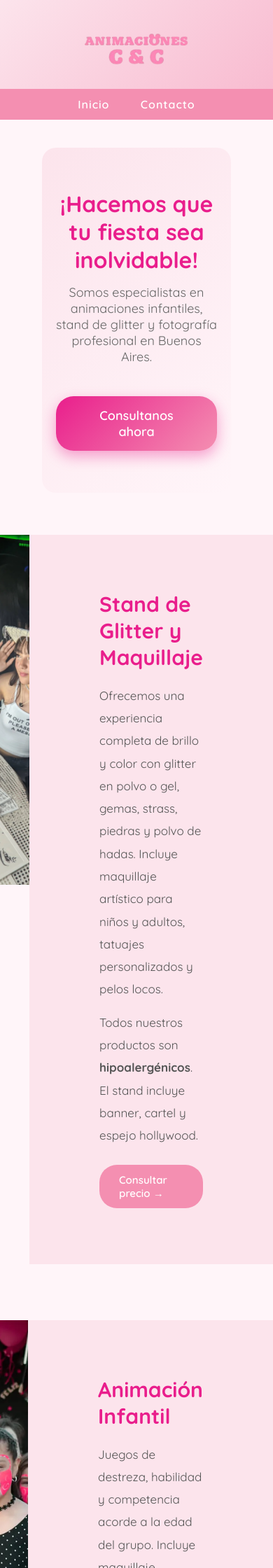
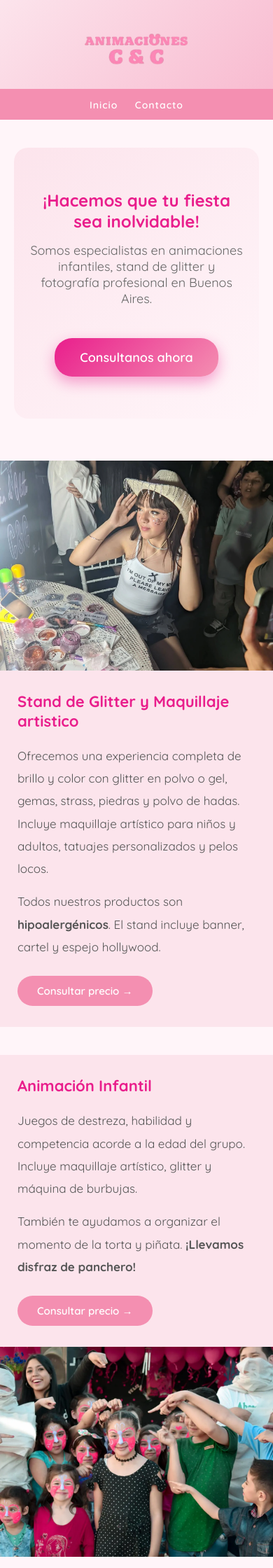
Before and after one commit to dylangig/Animaciones-C-C, a Flask app: page / in a window 390 px wide. Shown: the top 2240 px of the page at 70% size. Run offline with Flask 3, Linux system fonts and the light colour scheme.

Commit message:
Adaptacion a celular

```diff
--- a/templates/base.html
+++ b/templates/base.html
@@ -111,6 +111,15 @@
             width: 22px;
             height: 22px;
         }
+        @media (max-width: 768px) {
+        .contenido {
+            padding: 0 20px;
+        }
+        nav a {
+            margin: 0 10px;
+            font-size: 14px;
+        }
+}
     </style>
 
 </head>
--- a/templates/inicio.html
+++ b/templates/inicio.html
@@ -15,7 +15,7 @@
         <img src="{{ url_for('static', filename='imagenes/Glitter3.webp') }}" />
     </div>
     <div class="seccion-full-texto">
-        <h3>Stand de Glitter y Maquillaje</h3>
+        <h3>Stand de Glitter y Maquillaje artistico</h3>
         <p>Ofrecemos una experiencia completa de brillo y color con glitter en polvo o gel, gemas, strass, piedras y polvo de hadas. Incluye maquillaje artístico para niños y adultos, tatuajes personalizados y pelos locos.</p>
         <p>Todos nuestros productos son <strong>hipoalergénicos</strong>. El stand incluye banner, cartel y espejo hollywood.</p>
         <a href="/contacto" class="btn-chico">Consultar precio →</a>
@@ -191,6 +191,33 @@
     .foto-card img:hover {
         transform: scale(1.05);
     }
+@media (max-width: 768px) {
+    .seccion-full {
+        flex-direction: column !important;
+        height: auto;
+        margin: 0 -20px 40px -20px;
+        }
+        .seccion-full-img img {
+            height: 300px;
+            width: 100%;
+        }
+        .seccion-full-texto {
+            padding: 30px 25px;
+        }
+        .seccion-full-texto h3 {
+            font-size: 22px;
+        }
+        .hero h2 {
+            font-size: 24px;
+        }
+        .galeria {
+            grid-template-columns: repeat(2, 1fr);
+            gap: 10px;
+        }
+        .foto-card img {
+            height: 180px;
+        }
+}
 </style>
 
 {% endblock %}
```
